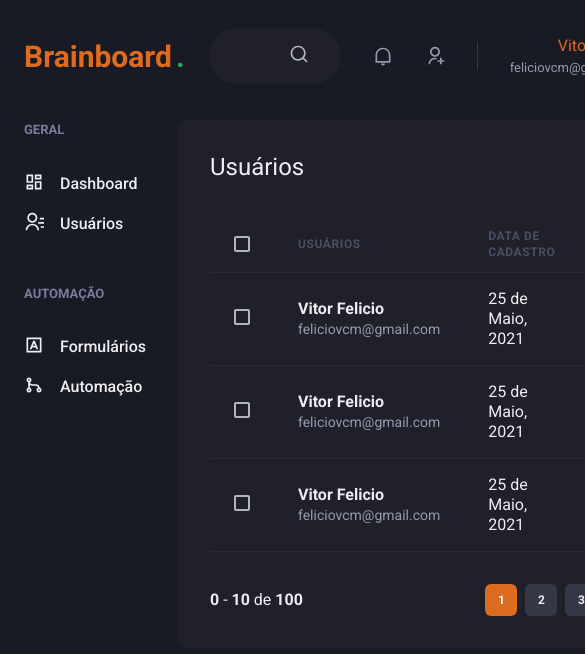
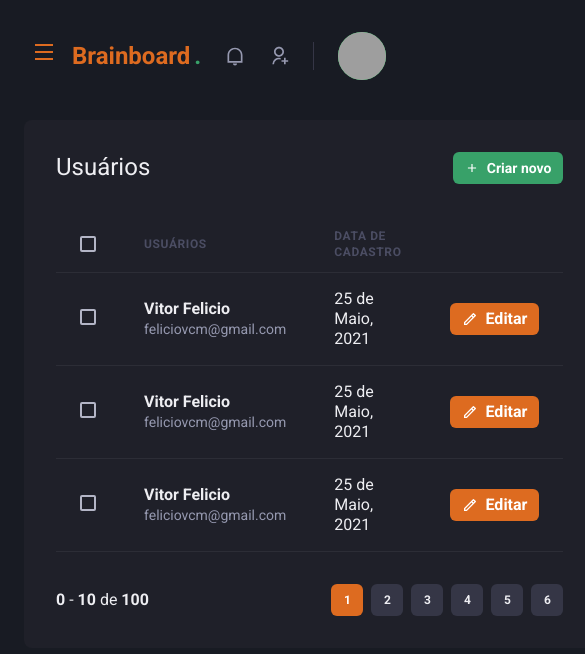
Before and after one commit to feliciovcm/chapterIV-dashboard, a Next.js app: page /users in a window 390 px wide. Shown: the top 654 px of the page, 585 px wide, since content can reach past the window. Built offline with nearby package versions, Linux system fonts and the light colour scheme; grey boxes are pictures that could not be loaded.

Commit message:
Apply responsivity and create sidebar context

```diff
--- a/src/components/Header/Logo.tsx
+++ b/src/components/Header/Logo.tsx
@@ -2,7 +2,7 @@ import { Text } from "@chakra-ui/react";
 
 export function Logo() {
   return (
-    <Text fontSize="3xl" fontWeight="bold" w="64">
+    <Text fontSize={["2xl", "3xl"]} fontWeight="bold" w="64">
       Brainboard
       <Text as="span" ml="1" color="green.500">
         .
--- a/src/components/Header/NotificationNav.tsx
+++ b/src/components/Header/NotificationNav.tsx
@@ -4,9 +4,9 @@ import { RiNotificationLine, RiUserAddLine } from "react-icons/ri";
 export function NotificationNav() {
   return (
     <HStack
-      spacing="8"
-      mx="8"
-      pr="8"
+      spacing={["6", "8"]}
+      mx={["6", "8"]}
+      pr={["6", "8"]}
       py="1"
       color="gray.300"
       borderRightWidth={1}
--- a/src/components/Header/Profile.tsx
+++ b/src/components/Header/Profile.tsx
@@ -1,14 +1,21 @@
 import { Box, Flex, Text, Avatar } from "@chakra-ui/react";
 
-export function Profile() {
+interface ProfileProps {
+  showProfileData?: boolean;
+}
+
+export function Profile({ showProfileData = true }: ProfileProps) {
   return (
     <Flex align="center">
+      {showProfileData && (
         <Box mr="4" textAlign="right">
           <Text>Vitor Felicio</Text>
           <Text color="gray.300" fontSize="small">
             feliciovcm@gmail.com
           </Text>
         </Box>
+      )}
+
       <Avatar
         size="md"
         name="Vitor Felicio"
--- a/src/components/Header/index.tsx
+++ b/src/components/Header/index.tsx
@@ -1,10 +1,18 @@
-import { Flex } from "@chakra-ui/react";
+import { Flex, Icon, IconButton, useBreakpointValue } from "@chakra-ui/react";
+import { RiMenuLine } from "react-icons/ri";
+import { useSidebarDrawer } from "../../contexts/SidebarDrawerContext";
 import { Logo } from "./Logo";
 import { NotificationNav } from "./NotificationNav";
 import { Profile } from "./Profile";
 import { SearchBox } from "./SearchBox";
 
 export default function Header() {
+  const isWideScreen = useBreakpointValue({
+    base: false,
+    lg: true,
+  });
+
+  const { onOpen } = useSidebarDrawer();
   return (
     <Flex
       w="100%"
@@ -16,11 +24,22 @@ export default function Header() {
       align="center"
       color="orange.500"
     >
+      {!isWideScreen && (
+        <IconButton
+          icon={<Icon as={RiMenuLine} />}
+          fontSize="24"
+          variant="unstyled"
+          onClick={onOpen}
+          aria-label='Open navigation'
+          mr='2'
+        ></IconButton>
+      )}
       <Logo />
-      <SearchBox />
+      {isWideScreen && <SearchBox />}
+
       <Flex align="center" ml="auto">
         <NotificationNav />
-        <Profile />
+        <Profile showProfileData={isWideScreen} />
       </Flex>
     </Flex>
   );
--- a/src/components/Pagination/index.tsx
+++ b/src/components/Pagination/index.tsx
@@ -1,4 +1,3 @@
-import { Button } from "@chakra-ui/button";
 import { Box, Stack } from "@chakra-ui/layout";
 import { PaginationItem } from "./PaginationItem";
 
--- /dev/null
+++ b/src/components/Sidebar/SidebarNav.tsx
@@ -0,0 +1,19 @@
+import { Stack } from "@chakra-ui/react";
+import { RiContactsLine, RiDashboardLine, RiGitMergeLine, RiInputMethodLine } from "react-icons/ri";
+import { NavLink } from "./NavLink";
+import { NavSection } from "./NavSection";
+
+export function SidebarNav() {
+  return (
+    <Stack spacing="12" align="flex-start">
+      <NavSection title="GERAL">
+        <NavLink icon={RiDashboardLine}>Dashboard</NavLink>
+        <NavLink icon={RiContactsLine}>Usuários</NavLink>
+      </NavSection>
+      <NavSection title="AUTOMAÇÃO">
+        <NavLink icon={RiInputMethodLine}>Formulários</NavLink>
+        <NavLink icon={RiGitMergeLine}>Automação</NavLink>
+      </NavSection>
+    </Stack>
+  );
+}
--- a/src/components/Sidebar/index.tsx
+++ b/src/components/Sidebar/index.tsx
@@ -1,26 +1,43 @@
-import { Box, Stack } from "@chakra-ui/react";
 import {
-  RiContactsLine,
-  RiDashboardLine,
-  RiGitMergeLine,
-  RiInputMethodLine,
-} from "react-icons/ri";
-import { NavLink } from "./NavLink";
-import { NavSection } from "./NavSection";
+  Box,
+  Drawer,
+  DrawerBody,
+  DrawerCloseButton,
+  DrawerContent,
+  DrawerHeader,
+  DrawerOverlay,
+  useBreakpointValue,
+} from "@chakra-ui/react";
+import { useSidebarDrawer } from "../../contexts/SidebarDrawerContext";
+import { SidebarNav } from "./SidebarNav";
 
 export default function Sidebar() {
+  const drawerSidebar = useBreakpointValue({
+    base: true,
+    lg: false,
+  });
+
+  const {isOpen, onClose} = useSidebarDrawer();
+
+  if (drawerSidebar) {
+    return (
+      <Drawer isOpen={isOpen} placement="left" onClose={onClose}>
+        <DrawerOverlay>
+          <DrawerContent bg="gray.800" p="4">
+            <DrawerCloseButton mt="6" />
+            <DrawerHeader>Navegação</DrawerHeader>
+            <DrawerBody>
+              <SidebarNav />
+            </DrawerBody>
+          </DrawerContent>
+        </DrawerOverlay>
+      </Drawer>
+    );
+  }
+
   return (
     <Box as="aside" w="64" mr="8">
-      <Stack spacing="12" align="flex-start">
-        <NavSection title="GERAL">
-          <NavLink icon={RiDashboardLine}>Dashboard</NavLink>
-          <NavLink icon={RiContactsLine}>Usuários</NavLink>
-        </NavSection>
-        <NavSection title="AUTOMAÇÃO">
-        <NavLink icon={RiInputMethodLine}>Formulários</NavLink>
-        <NavLink icon={RiGitMergeLine}>Automação</NavLink>
-        </NavSection>
-      </Stack>
+      <SidebarNav />
     </Box>
   );
 }
--- /dev/null
+++ b/src/contexts/SidebarDrawerContext.tsx
@@ -0,0 +1,33 @@
+import { useDisclosure, UseDisclosureReturn } from "@chakra-ui/react";
+import { useRouter } from "next/router";
+import { createContext, ReactNode, useContext, useEffect } from "react";
+
+type SidebarDrawerContextData = UseDisclosureReturn;
+
+export const SidebarDrawerContext = createContext(
+  {} as SidebarDrawerContextData
+);
+
+interface SidebarContextProviderProps {
+  children: ReactNode;
+}
+
+export function SidebarContextProvider({
+  children,
+}: SidebarContextProviderProps) {
+  const disclosure = useDisclosure();
+
+  const router = useRouter();
+
+  useEffect(() => {
+    disclosure.onClose();
+  }, [router.asPath])
+
+  return (
+    <SidebarDrawerContext.Provider value={disclosure}>
+      {children}
+    </SidebarDrawerContext.Provider>
+  );
+}
+
+export const useSidebarDrawer = () => useContext(SidebarDrawerContext);
--- a/src/pages/_app.tsx
+++ b/src/pages/_app.tsx
@@ -1,11 +1,14 @@
 import { AppProps } from "next/app";
 import { ChakraProvider } from "@chakra-ui/react";
 import { theme } from "../styles/theme";
+import { SidebarContextProvider } from "../contexts/SidebarDrawerContext";
 function MyApp({ Component, pageProps }: AppProps) {
   return (
-    <ChakraProvider theme={theme}>
-      <Component {...pageProps} />
-    </ChakraProvider>
+    <SidebarContextProvider>
+      <ChakraProvider theme={theme}>
+        <Component {...pageProps} />
+      </ChakraProvider>
+    </SidebarContextProvider>
   );
 }
 
--- a/src/pages/dashboard.tsx
+++ b/src/pages/dashboard.tsx
@@ -69,13 +69,13 @@ export default function Dashboard() {
         <Sidebar />
 
         <SimpleGrid flex="1" gap="4" minChildWidth="320px" align="flex-start">
-          <Box p="8" bg="gray.800" borderRadius={8} h="300px" pb="4">
+          <Box p={["6", "8"]} bg="gray.800" borderRadius={8} h="300px" pb="4">
             <Text fontSize="lg" mb="4">
               Inscritos da semana
             </Text>
             <Chart type="area" height={160} options={options} series={series} />
           </Box>
-          <Box p="8" bg="gray.800" borderRadius={8} pb="4">
+          <Box p={["6", "8"]} bg="gray.800" borderRadius={8} pb="4">
             <Text fontSize="lg" mb="4">
               Taxa de Abertura
             </Text>
```
Lines whose indentation alone changed are shown as unchanged.
